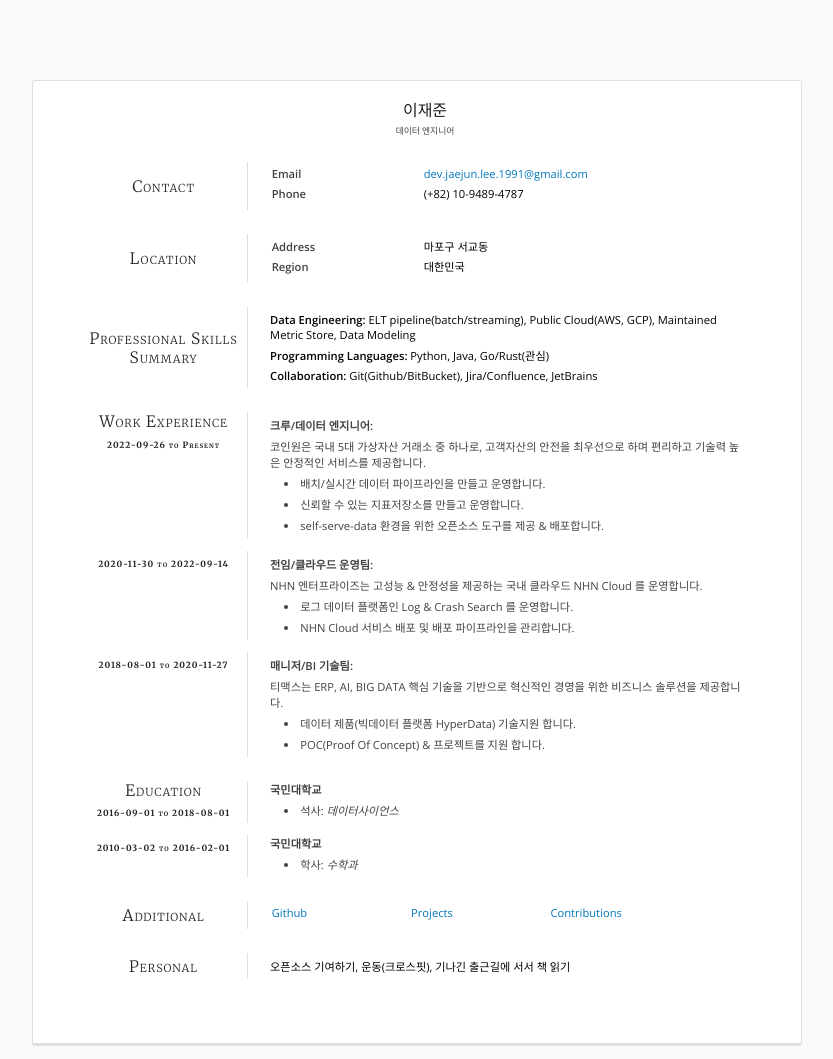
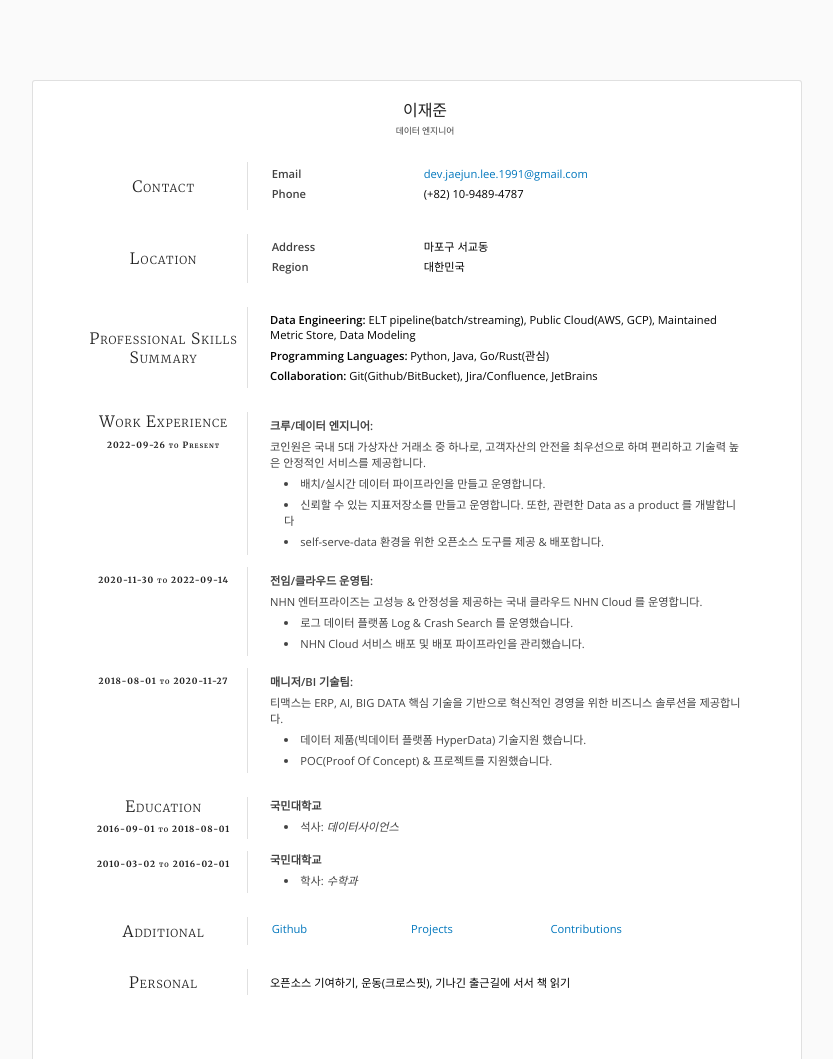
Before and after one commit to jx2lee/resume, a website: page resume-kr.html in a window 1280 px wide. Shown: the top 1059 px of the page, without its empty margins (223-1056 px from the left). Drawn offline with nearby package versions, Linux system fonts and the light colour scheme.

Commit message:
build assets

```diff
--- a/resume-kr.html
+++ b/resume-kr.html
@@ -551,7 +551,7 @@ div.content-text.skills-listing > ul > li:first-child {
                         </p>
                         <p>코인원은 국내 5대 가상자산 거래소 중 하나로, 고객자산의 안전을 최우선으로 하며 편리하고 기술력 높은 안정적인 서비스를 제공합니다.</p>
                           <p class="highlight">배치/실시간 데이터 파이프라인을 만들고 운영합니다.</p>
-                          <p class="highlight">신뢰할 수 있는 지표저장소를 만들고 운영합니다.</p>
+                          <p class="highlight">신뢰할 수 있는 지표저장소를 만들고 운영합니다. 또한, 관련한 Data as a product 를 개발합니다</p>
                           <p class="highlight">self-serve-data 환경을 위한 오픈소스 도구를 제공 &amp; 배포합니다.</p>
                     </div>
                   </div>
@@ -566,8 +566,8 @@ div.content-text.skills-listing > ul > li:first-child {
                             <strong>전임/클라우드 운영팀:</strong>
                         </p>
                         <p>NHN 엔터프라이즈는 고성능 &amp; 안정성을 제공하는 국내 클라우드 NHN Cloud 를 운영합니다.</p>
-                          <p class="highlight">로그 데이터 플랫폼인 Log &amp; Crash Search 를 운영합니다.</p>
-                          <p class="highlight">NHN Cloud 서비스 배포 및 배포 파이프라인을 관리합니다.</p>
+                          <p class="highlight">로그 데이터 플랫폼 Log &amp; Crash Search 를 운영했습니다.</p>
+                          <p class="highlight">NHN Cloud 서비스 배포 및 배포 파이프라인을 관리했습니다.</p>
                     </div>
                   </div>
                 </section>
@@ -581,8 +581,8 @@ div.content-text.skills-listing > ul > li:first-child {
                             <strong>매니저/BI 기술팀:</strong>
                         </p>
                         <p>티맥스는 ERP, AI, BIG DATA 핵심 기술을 기반으로 혁신적인 경영을 위한 비즈니스 솔루션을 제공합니다.</p>
-                          <p class="highlight">데이터 제품(빅데이터 플랫폼 HyperData) 기술지원 합니다.</p>
-                          <p class="highlight">POC(Proof Of Concept) &amp; 프로젝트를 지원 합니다.</p>
+                          <p class="highlight">데이터 제품(빅데이터 플랫폼 HyperData) 기술지원 했습니다.</p>
+                          <p class="highlight">POC(Proof Of Concept) &amp; 프로젝트를 지원했습니다.</p>
                     </div>
                   </div>
                 </section>
```
Also changed, not shown: 1 other file.
